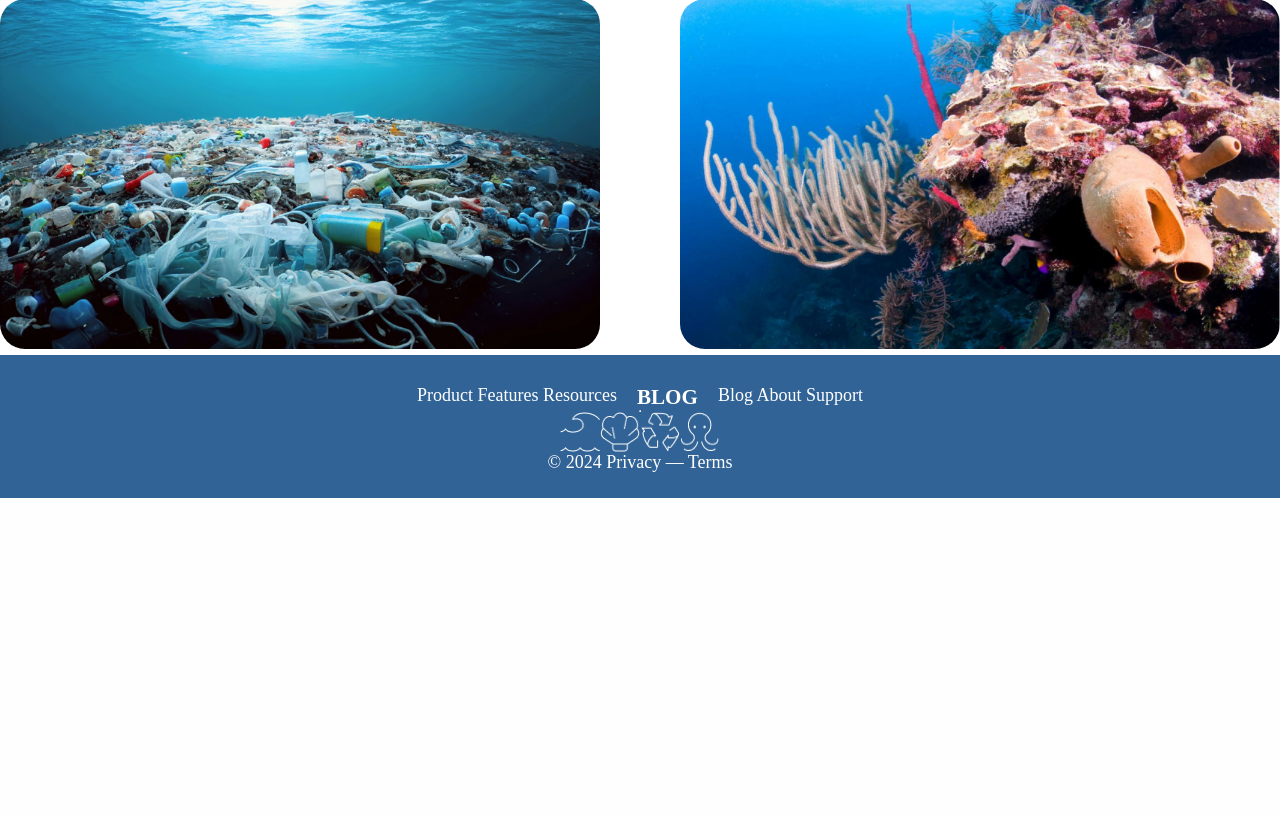
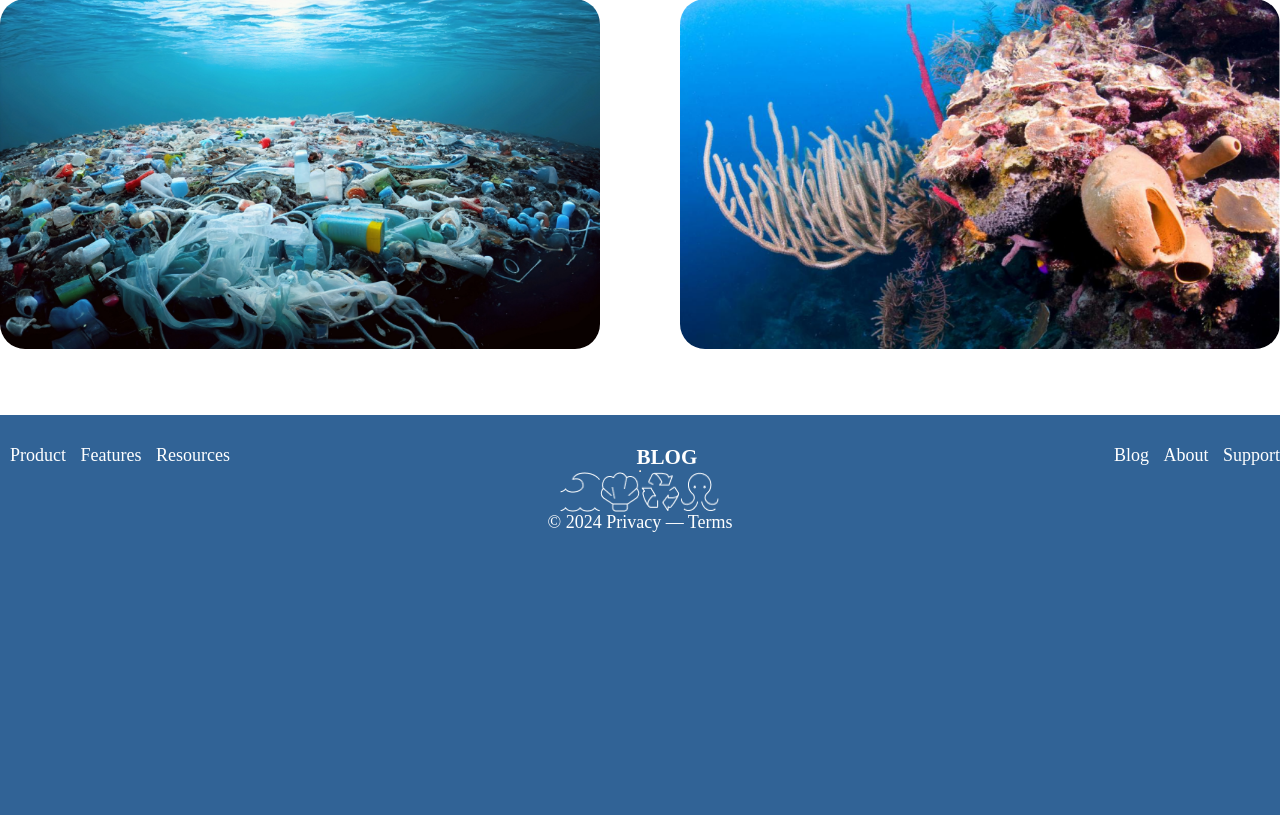
Before and after one commit to FuzniX/NuitInfo, a Flask app: page / in a window 1280 px wide. Shown: the part 1103-1918 px from the top of the page. Before the commit the page ends 1601 px from the top, so only its background shows below. Run offline with Flask 3, Linux system fonts and the light colour scheme; some web fonts are replaced.

Commit message:
fix styles

```diff
--- a/static/style.css
+++ b/static/style.css
@@ -135,12 +135,14 @@ header .container {
 }
 
 footer {
+  margin-top: 60px;
   background-color: #316396;
   padding-top: 30px;
   padding-bottom: 25px;
   color: #fff;
   font-family: 'Inter';
   font-size: 18px;
+  height: 400px;
 }
 
 footer .container {
@@ -163,16 +165,24 @@ footer a:hover{
 .icons {
   display: flex;
   justify-content: space-between;
-  max-width: 200px;
+  max-width: 400px;
 }
 .icons img {
   width: 40px;
   height: 40px;
 }
 
+/* .menu_footer, .icons, .terms {
+  margin-top: 40px;
+} */
 .menu_footer {
+  width: 100%;
   display: flex;
   justify-content: space-between;
+}
+
+.menu a {
+  margin-left: 10px;
 }
 
 .menu_footer h3 {
--- a/templates/index.html
+++ b/templates/index.html
@@ -63,7 +63,7 @@
     <footer>
         <div class="container">
             <div class="menu_footer">
-                <div class="menu_1">
+                <div class="menu menu_1">
                     <a href="footer/product.html">Product</a>
                     <a href="footer/features.html">Features</a>
                     <a href="footer/resources.html">Resources</a>
@@ -73,7 +73,7 @@
                         Blog
                     </h3>
                 </div>
-                <div class="menu_2">
+                <div class="menu menu_2">
                     <a href="footer/blog.html">Blog</a>
                     <a href="footer/about.html">About</a>
                     <a href="footer/support.html">Support</a>
```
